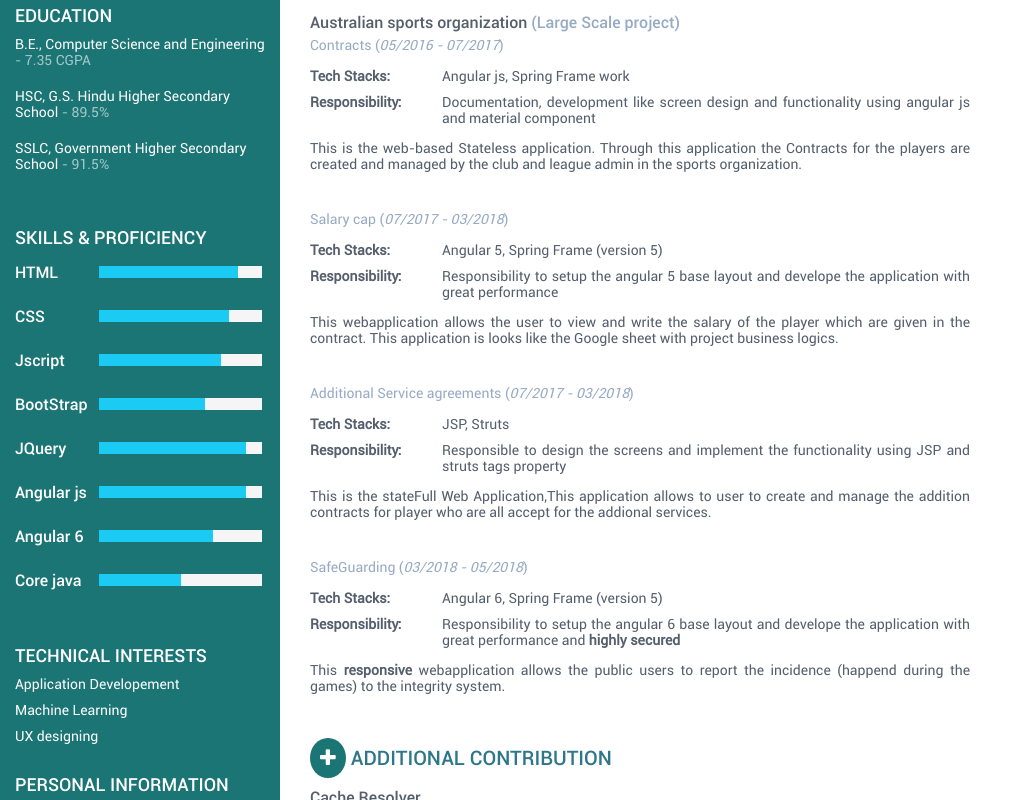
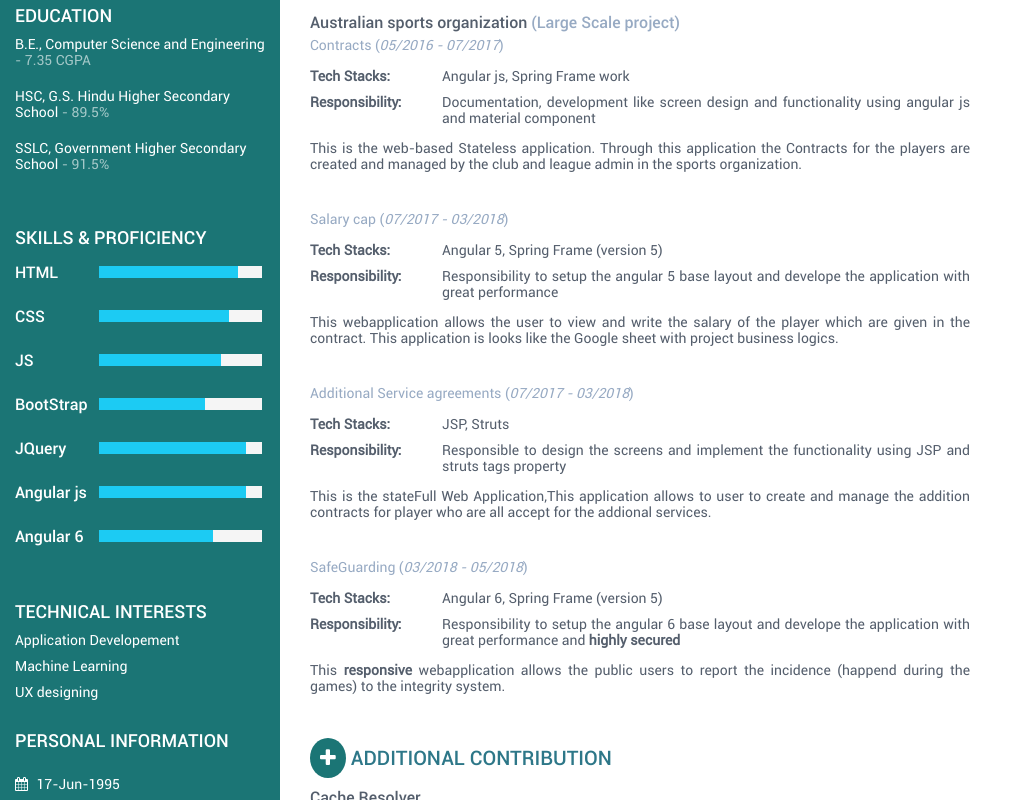
Before and after one commit to AjithRithik/resume.io, a website: page index.html in a window 1280 px wide. Shown: the part 398-1198 px from the top of the page, without its empty margins (0-1018 px from the left). Drawn offline with Linux system fonts and the light colour scheme.

Commit message:
Update index.html
JScript --> js remove core java

```diff
--- a/index.html
+++ b/index.html
@@ -56,7 +56,7 @@
 					</div>
 					<div class="d-flex d-row skills">
 						<div class="page-role-heading skill_name">
-							Jscript
+							JS
 						</div>
 						<div class="skill_percentage">
 							<div class="skill-graph" style="width: 75%"></div>
@@ -92,14 +92,6 @@
 						</div>
 						<div class="skill_percentage">
 							<div class="skill-graph" style="width: 70%"></div>
-						</div>
-					</div>
-					<div class="d-flex d-row skills">
-						<div class="page-role-heading skill_name">
-							Core java
-						</div>
-						<div class="skill_percentage">
-							<div class="skill-graph" style="width: 50%"></div>
 						</div>
 					</div>
 			</div>
```
